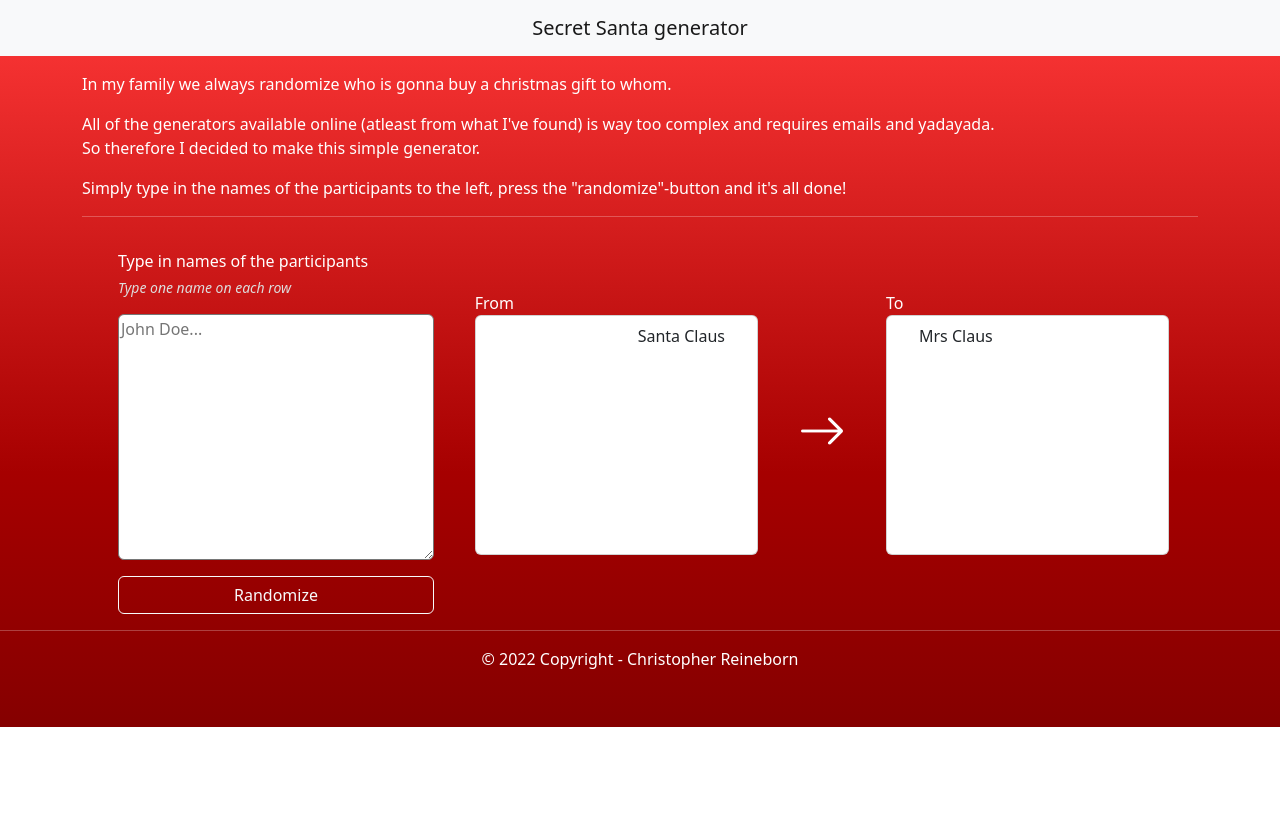
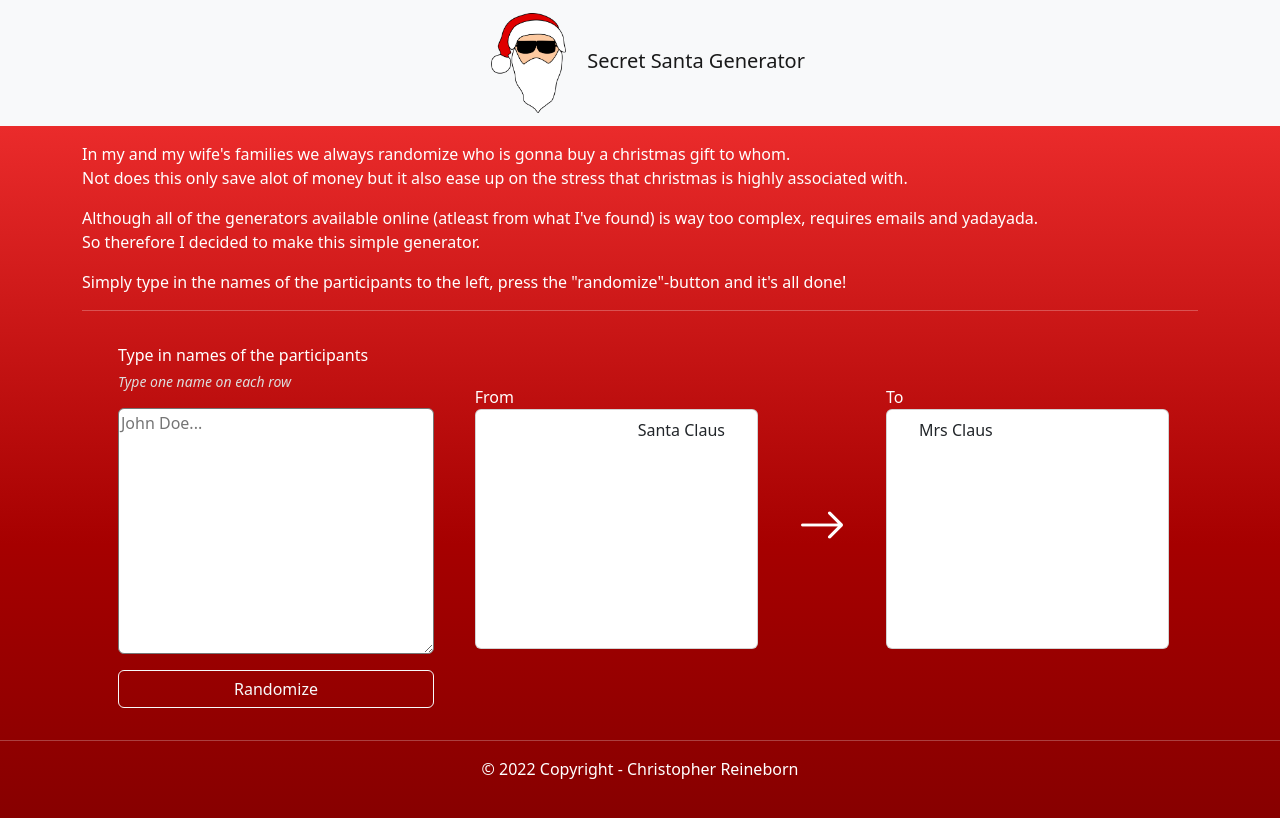
Before and after one commit to Esanic/SecretSantaGenerator, an Angular app: page / in a window 1280 px wide. Shown: the top 818 px of the page. Built offline with nearby package versions, Linux system fonts and the light colour scheme.

Commit message:
Added favicon, logo and some more text. Adjusted the height of stuff to better fit desktop.

```diff
--- a/src/app/app.component.html
+++ b/src/app/app.component.html
@@ -1,11 +1,16 @@
 <div class="h-100">
   <nav class="navbar navbar-expand-lg bg-light">
-    <a class="navbar-brand ms-auto me-auto" href="#">Secret Santa generator</a>
+    <a class="navbar-brand ms-auto me-auto align-text-center">
+      <img src="../assets/images/SSC.png" height="100" width="75" alt="Logo" class="d-inline-block align-text-center me-3 ms-3"/>
+      Secret Santa Generator
+    </a>
   </nav>
 <div class="d-flex flex-column">
   <div class="container mt-3">
-    <p>In my family we always randomize who is gonna buy a christmas gift to whom.</p>
-    <p>All of the generators available online (atleast from what I've found) is way too complex and requires emails and yadayada.<br>
+    <p>In my and my wife's families we always randomize who is gonna buy a christmas gift to whom.<br>
+      Not does this only save alot of money but it also ease up on the stress that christmas is highly associated with.</p>
+
+    <p>Although all of the generators available online (atleast from what I've found) is way too complex, requires emails and yadayada.<br>
     So therefore I decided to make this simple generator.</p>
     <p>Simply type in the names of the participants to the left, press the "randomize"-button and it's all done!</p>
 
@@ -17,7 +22,7 @@
         <app-form></app-form>
       </div>
 
-      <div class="col-sm-8 flex-grow-1">
+      <div class="col-sm-8 flex-grow-1" style="min-height:47.6vh">
         <app-display class="col-12"></app-display>
       </div>
     </div>
--- a/src/app/components/form/form.component.html
+++ b/src/app/components/form/form.component.html
@@ -2,7 +2,7 @@
     <div class="d-flex flex-column">
       <label for="names">Type in names of the participants</label>
       <small id="nameHelp" class="form-text text-muted">Type one name on each row</small>
-      <textarea class="mb-3 mt-3" id="names" formControlName="names" placeholder="John Doe..." rows="10"></textarea>
+      <textarea class="mb-3 mt-3" id="names" formControlName="names" placeholder="John Doe..." rows="10" required></textarea>
       <button type="submit" class="btn btn-outline-light">Randomize</button>
     </div>
 </form>
--- a/src/index.html
+++ b/src/index.html
@@ -6,6 +6,8 @@
   <base href="/">
   <meta name="viewport" content="width=device-width, initial-scale=1">
   <link rel="icon" type="image/x-icon" href="favicon.ico">
+
+
 </head>
 <body>
   <app-root></app-root>
```
Also changed, not shown: src/assets/images/SSC.png (added), 1 other file (tests, documents, lock files or other folders).
